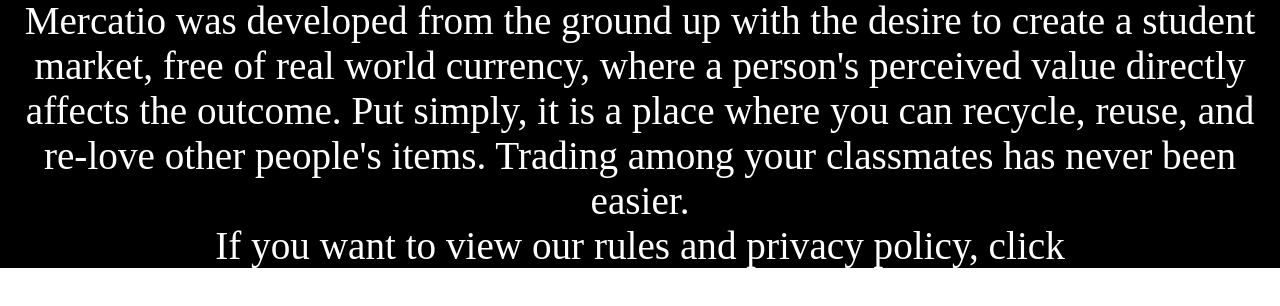
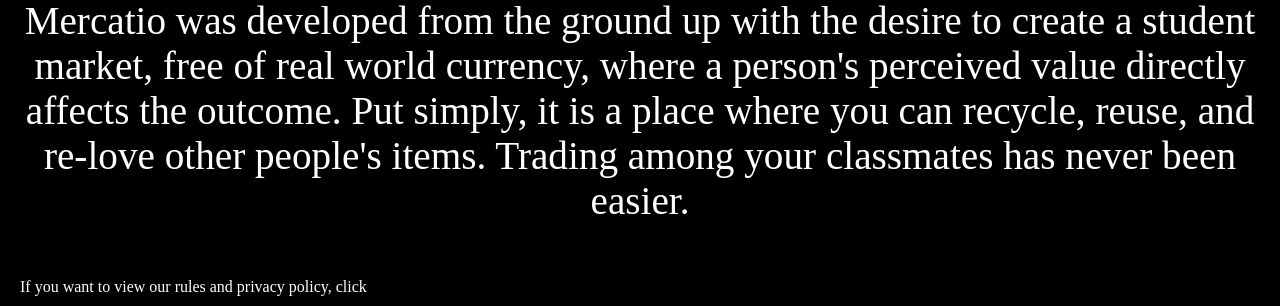
Before and after one commit to problemone/problemone.github.io, a plain HTML site: page index.html in a window 1280 px wide. Shown: the part 1872-2178 px from the top of the page. Before the commit the page ends 2140 px from the top, so only its background shows below. Drawn offline with Linux system fonts and the light colour scheme.

Commit message:
Update index.html

```diff
--- a/index.html
+++ b/index.html
@@ -22,6 +22,12 @@
   				top: 0; /* Position the navbar at the top of the page */
   				width: 100%; /* Full width */
 			}
+
+			footer {
+        			padding: 10px 20px;
+        			background: #000000;
+        			color: white;
+      			}
 
 			/* Links inside the navbar */
 			.navbar a {
@@ -287,7 +293,10 @@
 		</div>
 
 		<div id = "text" style="background-color:#000000; background-size: cover; font-size:4.9vh;color:white;"><center> <div class="middle">
-			Mercatio was developed from the ground up with the desire to create a student market, free of real world currency, where a person's perceived value directly affects the outcome. Put simply, it is a place where you can recycle, reuse, and re-love other people's items. Trading among your classmates has never been easier. <br > If you want to view our rules and privacy policy, click <a href="/rules.html> here </a> for more information
+			Mercatio was developed from the ground up with the desire to create a student market, free of real world currency, where a person's perceived value directly affects the outcome. Put simply, it is a place where you can recycle, reuse, and re-love other people's items. Trading among your classmates has never been easier. <br > <br >
 		</div></center></div>
+		<footer>
+			If you want to view our rules and privacy policy, click <a href="/rules.html> here </a> for more information.
+		</footer>
 	</body>
 </html>
```
